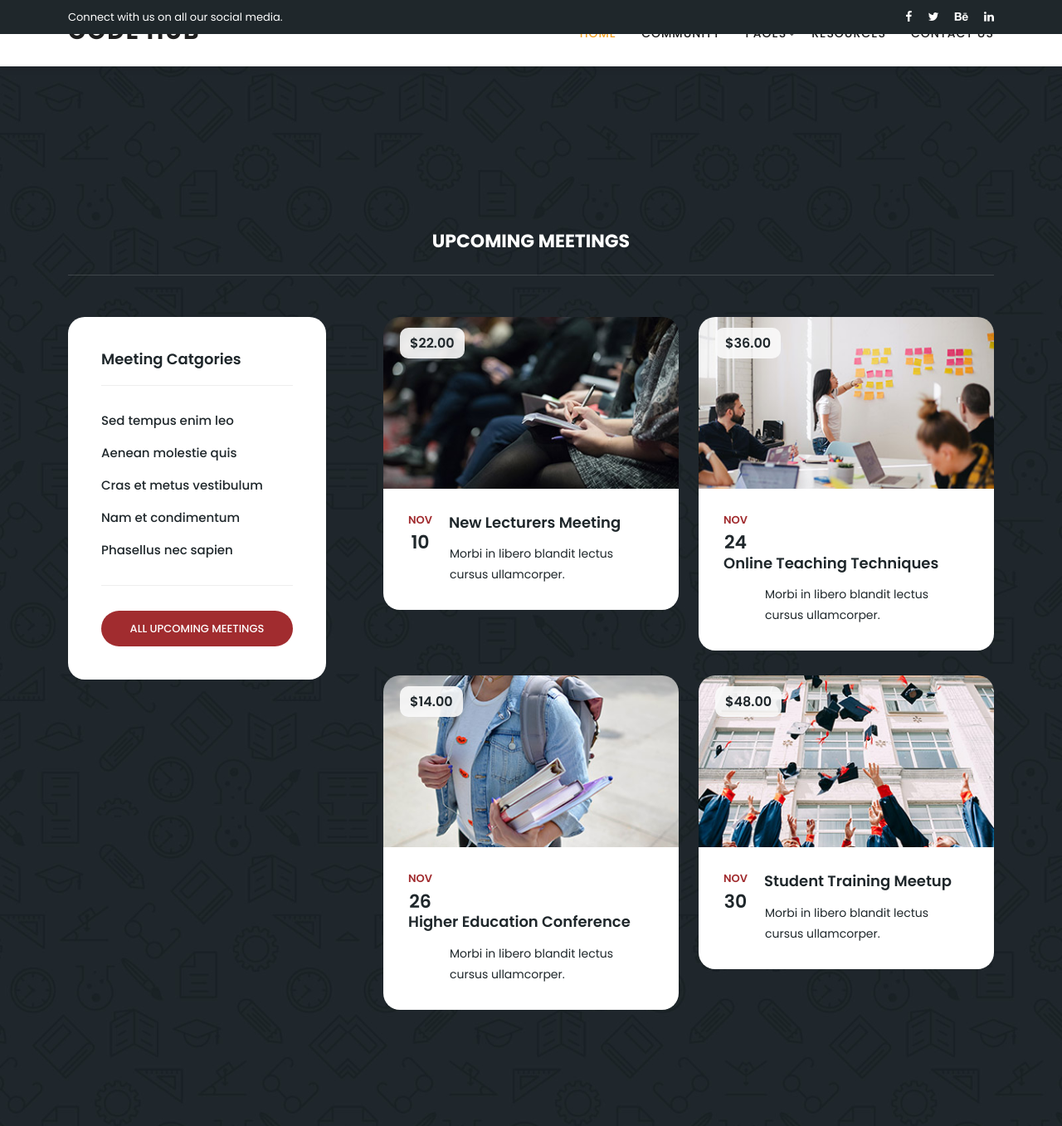
After one commit to Charlotte-Natasha/CodeHub, a Django app: template hubapp/templates/hubapp/process.html in a window 1280 px wide. The commit adds this page. Shown: the whole page at 83% size. Run offline with Django 4.2, Linux system fonts and the light colour scheme; the template is opened without the code that fills it, so the values that code supplies are empty; some libraries are stand-ins or nearby versions.

Commit message:
added process html and resources

```diff
--- /dev/null
+++ b/hubapp/templates/hubapp/process.html
@@ -0,0 +1,118 @@
+{% extends 'base.html' %}
+
+{% load static %}
+
+{% block content %}
+
+<section class="upcoming-meetings" id="meetings">
+    <div class="container">
+        <div class="row">
+            <div class="col-lg-12">
+                <div class="section-heading">
+                    <h2>Upcoming Meetings</h2>
+                </div>
+            </div>
+            <div class="col-lg-4">
+                <div class="categories">
+                    <h4>Meeting Catgories</h4>
+                    <ul>
+                        <li><a href="#">Sed tempus enim leo</a></li>
+                        <li><a href="#">Aenean molestie quis</a></li>
+                        <li><a href="#">Cras et metus vestibulum</a></li>
+                        <li><a href="#">Nam et condimentum</a></li>
+                        <li><a href="#">Phasellus nec sapien</a></li>
+                    </ul>
+                    <div class="main-button-red">
+                        <a href="meetings.html">All Upcoming Meetings</a>
+                    </div>
+                </div>
+            </div>
+            <div class="col-lg-8">
+                <div class="row">
+                    <div class="col-lg-6">
+                        <div class="meeting-item">
+                            <div class="thumb">
+                                <div class="price">
+                                    <span>$22.00</span>
+                                </div>
+                                <a href="meeting-details.html"><img src="assets/images/meeting-01.jpg"
+                                        alt="New Lecturer Meeting"></a>
+                            </div>
+                            <div class="down-content">
+                                <div class="date">
+                                    <h6>Nov <span>10</span></h6>
+                                </div>
+                                <a href="meeting-details.html">
+                                    <h4>New Lecturers Meeting</h4>
+                                </a>
+                                <p>Morbi in libero blandit lectus<br>cursus ullamcorper.</p>
+                            </div>
+                        </div>
+                    </div>
+                    <div class="col-lg-6">
+                        <div class="meeting-item">
+                            <div class="thumb">
+                                <div class="price">
+                                    <span>$36.00</span>
+                                </div>
+                                <a href="meeting-details.html"><img src="assets/images/meeting-02.jpg"
+                                        alt="Online Teaching"></a>
+                            </div>
+                            <div class="down-content">
+                                <div class="date">
+                                    <h6>Nov <span>24</span></h6>
+                                </div>
+                                <a href="meeting-details.html">
+                                    <h4>Online Teaching Techniques</h4>
+                                </a>
+                                <p>Morbi in libero blandit lectus<br>cursus ullamcorper.</p>
+                            </div>
+                        </div>
+                    </div>
+                    <div class="col-lg-6">
+                        <div class="meeting-item">
+                            <div class="thumb">
+                                <div class="price">
+                                    <span>$14.00</span>
+                                </div>
+                                <a href="meeting-details.html"><img src="assets/images/meeting-03.jpg"
+                                        alt="Higher Education"></a>
+                            </div>
+                            <div class="down-content">
+                                <div class="date">
+                                    <h6>Nov <span>26</span></h6>
+                                </div>
+                                <a href="meeting-details.html">
+                                    <h4>Higher Education Conference</h4>
+                                </a>
+                                <p>Morbi in libero blandit lectus<br>cursus ullamcorper.</p>
+                            </div>
+                        </div>
+                    </div>
+                    <div class="col-lg-6">
+                        <div class="meeting-item">
+                            <div class="thumb">
+                                <div class="price">
+                                    <span>$48.00</span>
+                                </div>
+                                <a href="meeting-details.html"><img src="assets/images/meeting-04.jpg"
+                                        alt="Student Training"></a>
+                            </div>
+                            <div class="down-content">
+                                <div class="date">
+                                    <h6>Nov <span>30</span></h6>
+                                </div>
+                                <a href="meeting-details.html">
+                                    <h4>Student Training Meetup</h4>
+                                </a>
+                                <p>Morbi in libero blandit lectus<br>cursus ullamcorper.</p>
+                            </div>
+                        </div>
+                    </div>
+                </div>
+            </div>
+        </div>
+    </div>
+</section>
+
+{% endblock %}
--- a/templates/nav.html
+++ b/templates/nav.html
@@ -34,18 +34,17 @@
                     <!-- ***** Logo End ***** -->
                     <!-- ***** Menu Start ***** -->
                     <ul class="nav">
-                        <li class="scroll-to-section"><a href="#top" class="active">Home</a></li>
-                        <li><a href="meetings.html">Meetings</a></li>
-                        <li class="scroll-to-section"><a href="#apply">Community</a></li>
+                        <li class=""><a href="{% url 'home' %}" class="active">Home</a></li>
+                        <li class=""><a href="{% url 'community' %}">Community</a></li>
                         <li class="has-sub">
                             <a href="javascript:void(0)">Pages</a>
                             <ul class="sub-menu">
-                                <li><a href="meetings.html">Upcoming Meetings</a></li>
+                                <li><a href="meetings.html">Interview Process</a></li>
                                 <li><a href="meeting-details.html">Meeting Details</a></li>
                             </ul>
                         </li>
-                        <li class="scroll-to-section"><a href="/resources">Resources</a></li>
-                        <li class="scroll-to-section"><a href="{% url 'contact' %}">Contact Us</a></li>
+                        <li class=""><a href="{% url 'resources' %}">Resources</a></li>
+                        <li class=""><a href="{% url 'contact' %}">Contact Us</a></li>
                     </ul>
                     <a class='menu-trigger'>
                         <span>Menu</span>
```
Also changed, not shown: hubapp/templates/hubapp/index.html (+4 -6 lines), hubapp/templates/hubapp/resources.html (+19 -17 lines), templates/base.html (+0 -7 lines).
